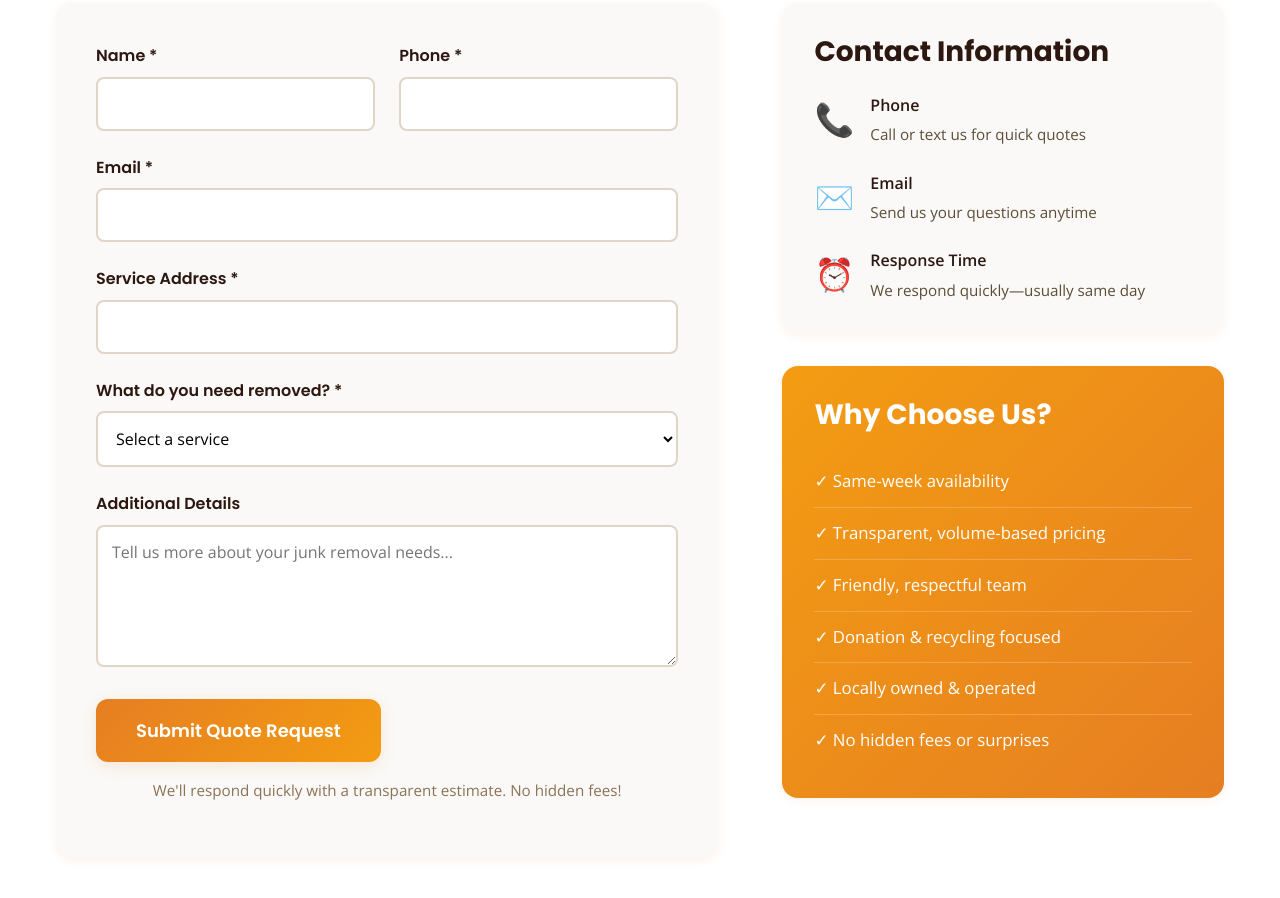
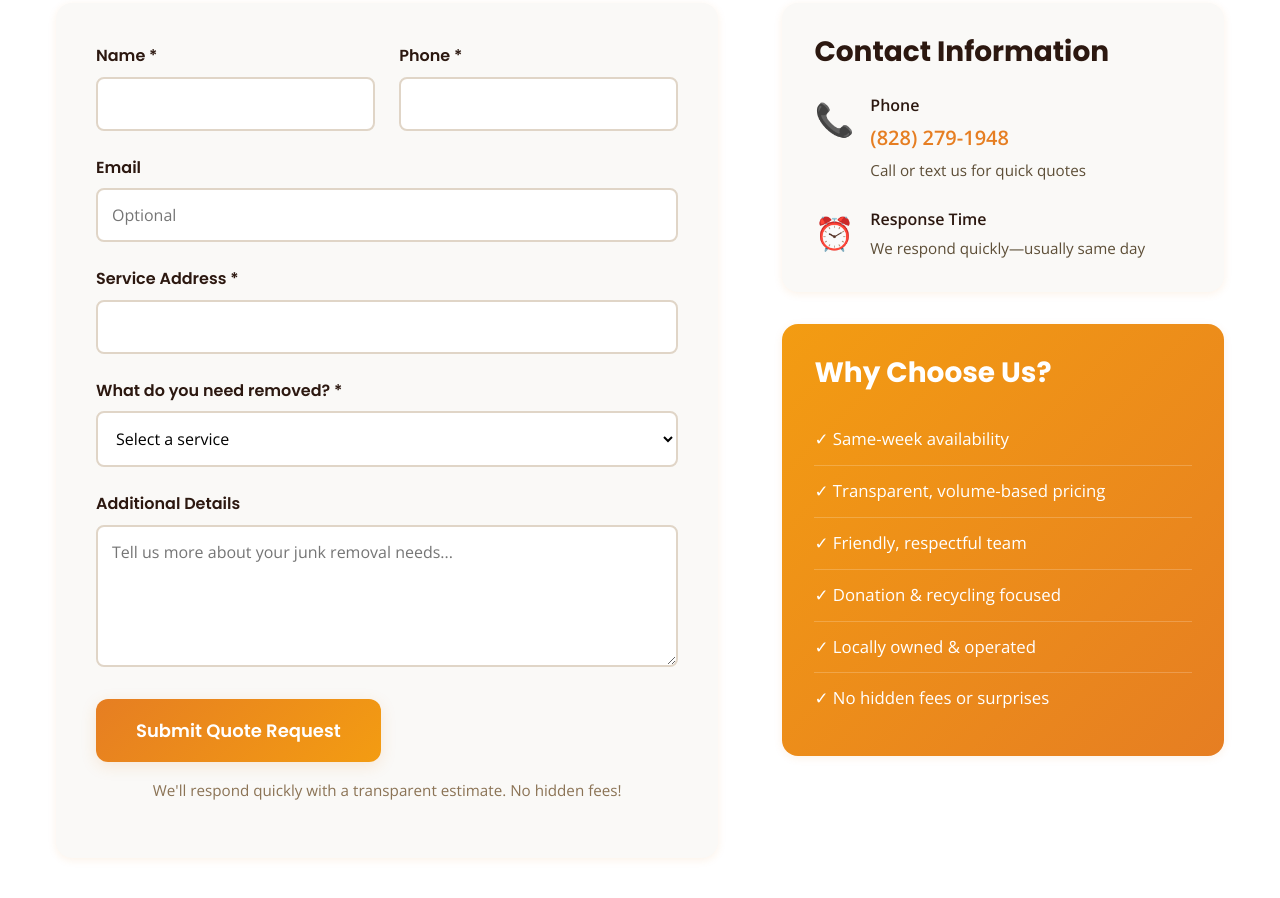
Before and after one commit to liftedupjunk/website, a plain HTML site: page index.html in a window 1280 px wide. Shown: the part 5880-6778 px from the top of the page. Drawn offline with nearby package versions, Linux system fonts and the light colour scheme.

Commit message:
slight changes

```diff
--- a/index.html
+++ b/index.html
@@ -370,8 +370,8 @@
                         </div>
                     </div>
                     <div class="form-group">
-                        <label for="email">Email *</label>
-                        <input type="email" id="email" name="email" required>
+                        <label for="email">Email</label>
+                        <input type="email" id="email" name="email" placeholder="Optional">
                     </div>
                     <div class="form-group">
                         <label for="address">Service Address *</label>
@@ -402,14 +402,8 @@
                             <span class="info-icon">📞</span>
                             <div>
                                 <strong>Phone</strong>
-                                <p>Call or text us for quick quotes</p>
-                            </div>
-                        </div>
-                        <div class="info-item">
-                            <span class="info-icon">✉️</span>
-                            <div>
-                                <strong>Email</strong>
-                                <p>Send us your questions anytime</p>
+                                <p><a href="tel:8282791948" style="color: var(--color-primary); font-weight: 600; font-size: 1.25rem;">(828) 279-1948</a></p>
+                                <p style="margin-top: 0.25rem;">Call or text us for quick quotes</p>
                             </div>
                         </div>
                         <div class="info-item">
```
